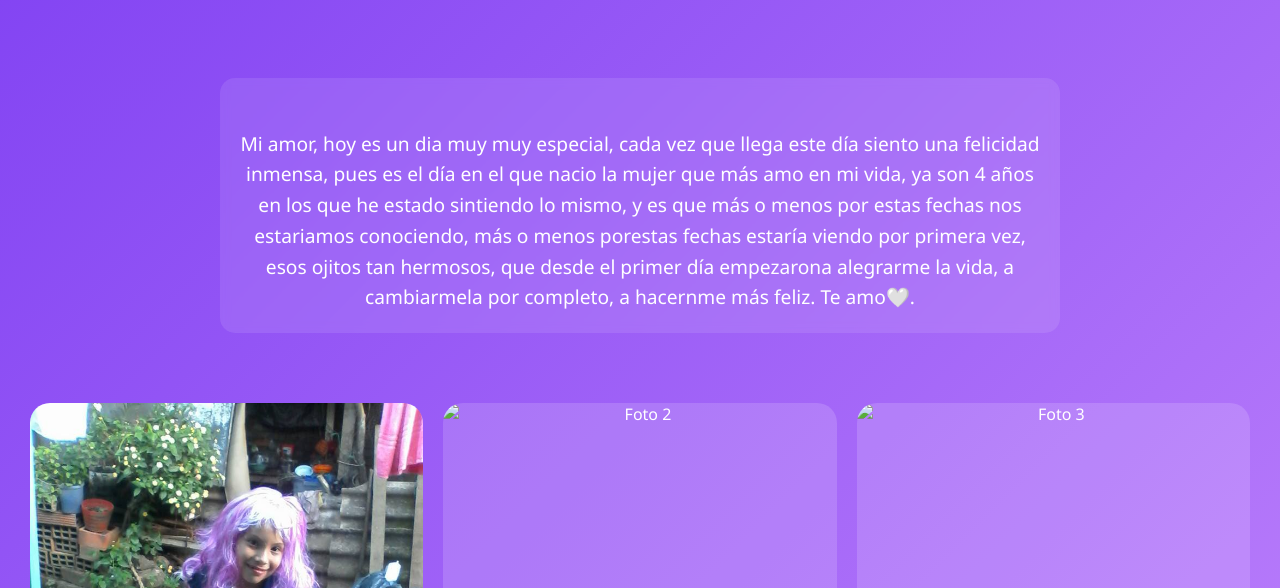
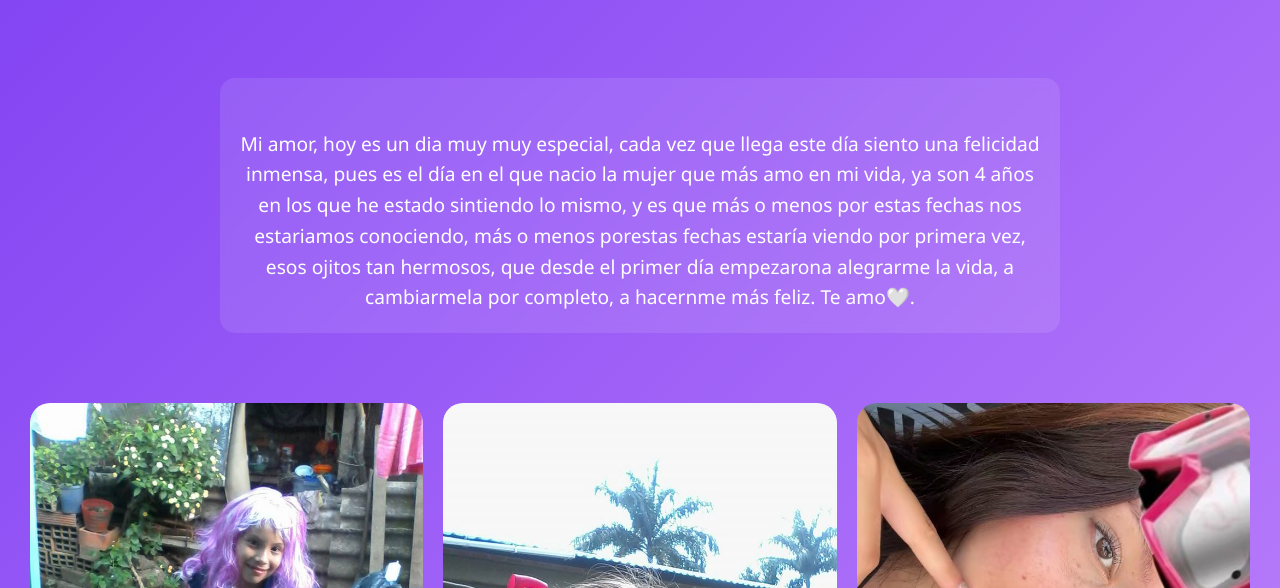
Before and after one commit to andres26-l/claro, a plain HTML site: page index.html in a window 1280 px wide. Shown: the part 212-800 px from the top of the page. Drawn offline with Linux system fonts and the light colour scheme.

Commit message:
Update index.html

```diff
--- a/index.html
+++ b/index.html
@@ -96,11 +96,11 @@
     </div>
 
     <div class="foto" onclick="window.location.href='mensaje2.html'">
-      <img src="images/hermosa2.jpg.jpg" alt="Foto 2">
+      <img src="hermosa2.jpg.jpg" alt="Foto 2">
     </div>
 
     <div class="foto" onclick="window.location.href='mensaje3.html'">
-      <img src="images/hermosa3.jpg.jpg" alt="Foto 3">
+      <img src="hermosa3.jpg.jpg" alt="Foto 3">
     </div>
   </section>
 
```
